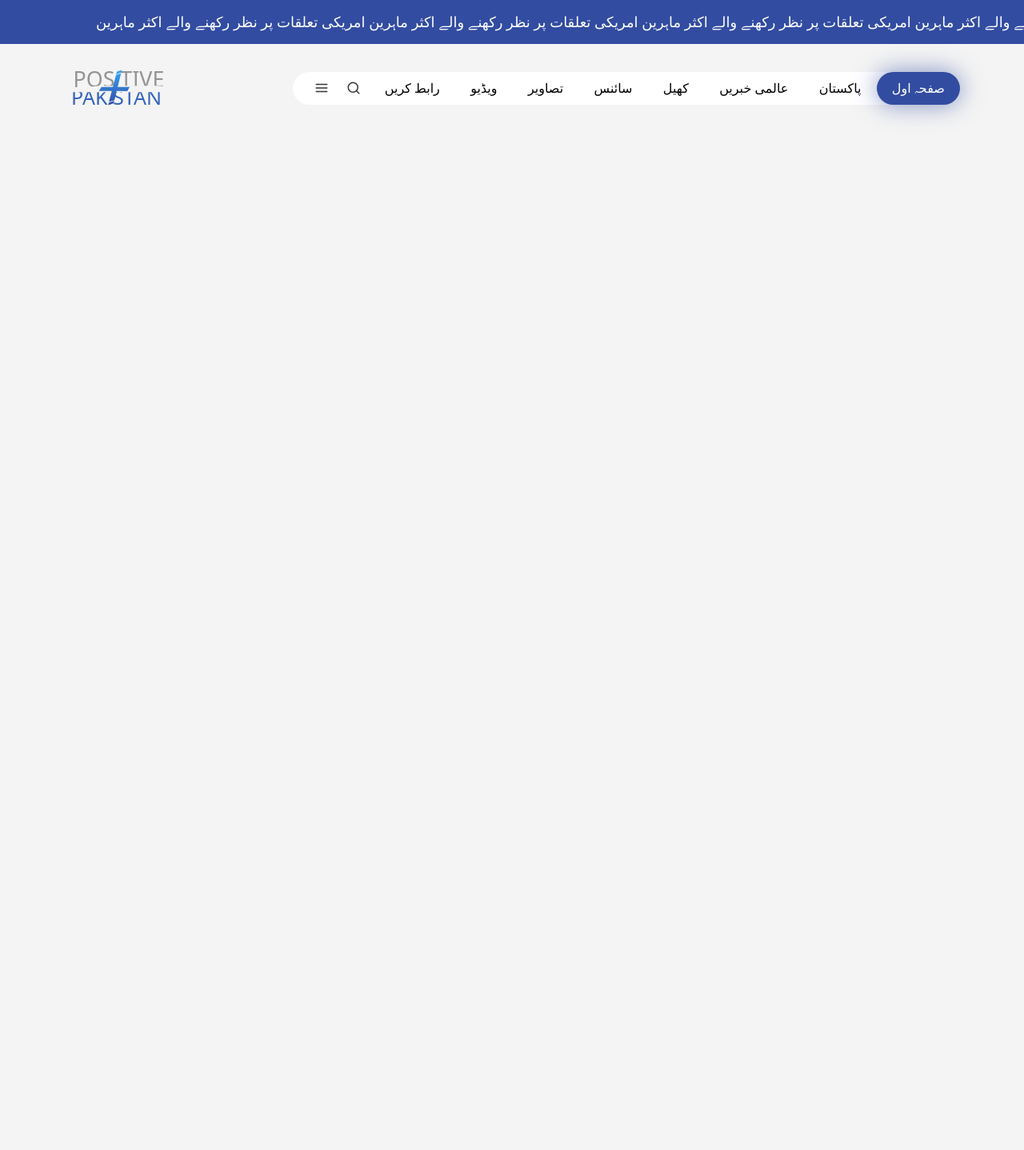
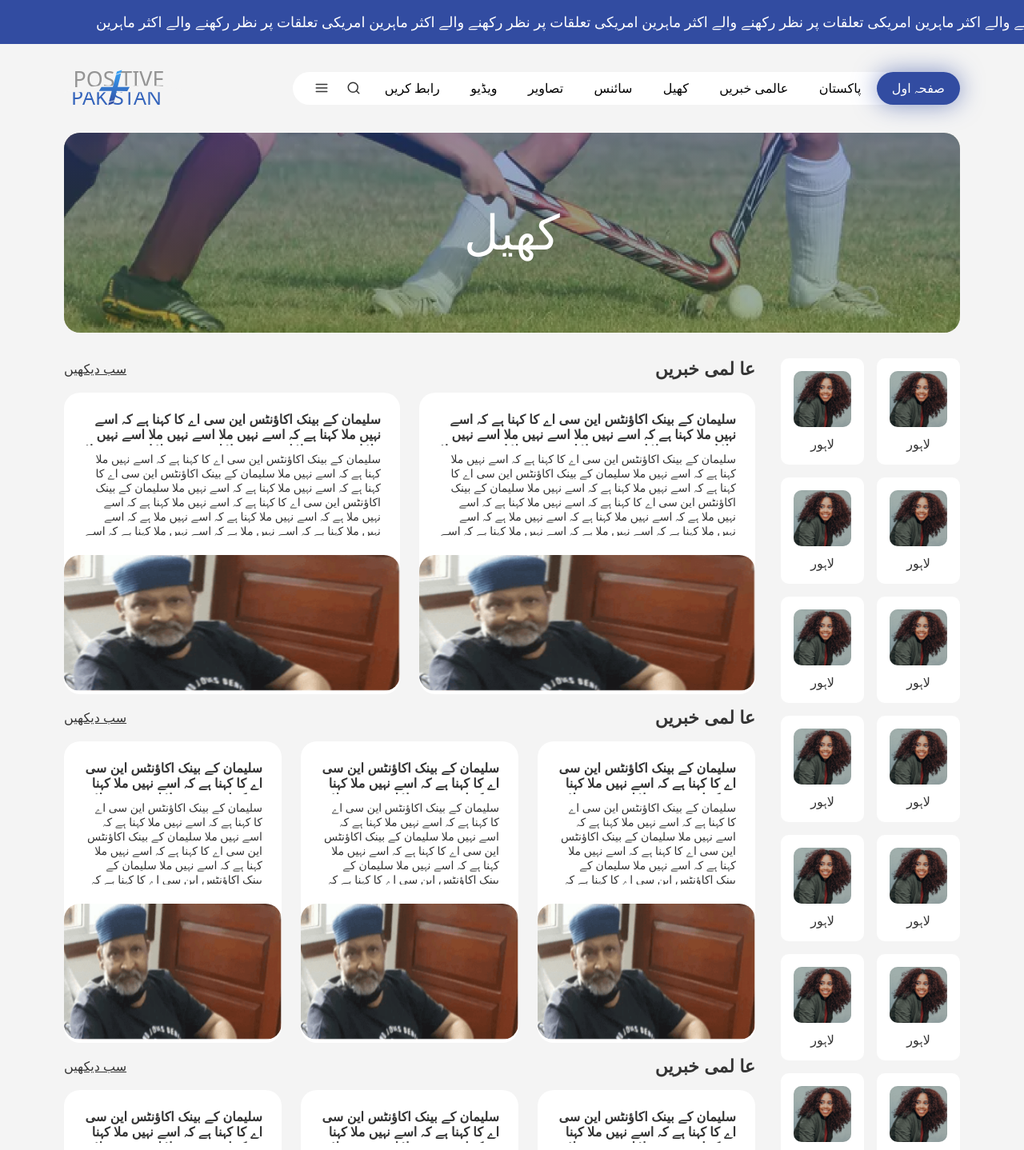
Before and after one commit to mbilalkhalidofficial/positive-pakistan, a React (Create React App) app: page /catagory/global in a window 1280 px wide. Shown: the top 1438 px of the page at 80% size. Before the commit the page ends 800 px from the top, so only its background shows below. Built offline with nearby package versions, Linux system fonts and the light colour scheme.

Commit message:
catagory screen mostly done

```diff
--- a/src/App.js
+++ b/src/App.js
@@ -4,6 +4,7 @@ import { BrowserRouter, Routes, Route } from "react-router-dom";
 import HomeScreen from "./Screens/HomeScreen";
 import Banner from "./Components/Banner";
 import Header from "./Components/Header";
+import NewsCatagoryScreen from "./Screens/NewsCatagoryScreen";
 
 export default function App() {
   return (
@@ -13,6 +14,7 @@ export default function App() {
         <Header />
         <Routes>
           <Route path="/" element={<HomeScreen />} />
+          <Route path="catagory/:id" element={<NewsCatagoryScreen />} />
           <Route path="hello" element={<div>hey</div>} />
         </Routes>
       </div>
--- /dev/null
+++ b/src/Components/CityCard.js
@@ -0,0 +1,16 @@
+import React from "react";
+import { Link } from "react-router-dom";
+import recentNewsPic from "../Assets/recentNewsPic.png";
+
+export default function CityCard() {
+  return (
+    <Link to="/" className="city__card">
+      <img
+        src={recentNewsPic}
+        alt="recentNewsPic"
+        className="city__card__img"
+      />
+      <div className="city__card__heading">لاہور</div>
+    </Link>
+  );
+}
--- a/src/Components/NavLink.js
+++ b/src/Components/NavLink.js
@@ -10,7 +10,7 @@ export default function NavLink({ label, path, defaultChecked }) {
         className="header__container__nav__link__input"
         name="header__container__nav__link__input"
         defaultChecked={defaultChecked}
-        onChange={() => {
+        onClick={() => {
           navigate(path);
         }}
       />
--- /dev/null
+++ b/src/Screens/NewsCatagoryScreen.js
@@ -0,0 +1,86 @@
+import React from "react";
+import NewsCard from "../Components/NewsCard";
+import catagoryBackgroundImg from "../Assets/catagoryBackgroundImg.png";
+import NewsCatagory from "../Components/NewsCatagory";
+import CityCard from "../Components/CityCard";
+
+export default function NewsCatagoryScreen() {
+  return (
+    <div className="container catagory__container">
+      <div className="catagory__container__header">
+        <img
+          src={catagoryBackgroundImg}
+          alt="catagoryBackgroundImg"
+          className="catagory__container__header__img"
+        />
+        <div className="catagory__container__header__content">کھیل</div>
+      </div>
+      <div className="catagory__container__content">
+        <div className="home__container__trending__catagory">
+          <NewsCatagory title="عا لمی خبریں" path="/global-news">
+            <NewsCard />
+            <NewsCard />
+          </NewsCatagory>
+          <NewsCatagory title="عا لمی خبریں" path="/global-news">
+            <NewsCard />
+            <NewsCard />
+            <NewsCard />
+          </NewsCatagory>
+          <NewsCatagory title="عا لمی خبریں" path="/global-news">
+            <NewsCard />
+            <NewsCard />
+            <NewsCard />
+          </NewsCatagory>
+          <NewsCatagory title="عا لمی خبریں" path="/global-news">
+            <NewsCard />
+            <NewsCard />
+            <NewsCard />
+          </NewsCatagory>
+          <NewsCatagory title="عا لمی خبریں" path="/global-news">
+            <NewsCard />
+            <NewsCard />
+            <NewsCard />
+          </NewsCatagory>
+        </div>
+        <div className="catagory__container__content__right">
+          <div className="catagory__container__content__right__row">
+            <CityCard />
+            <CityCard />
+          </div>
+          <div className="catagory__container__content__right__row">
+            <CityCard />
+            <CityCard />
+          </div>
+          <div className="catagory__container__content__right__row">
+            <CityCard />
+            <CityCard />
+          </div>
+          <div className="catagory__container__content__right__row">
+            <CityCard />
+            <CityCard />
+          </div>
+          <div className="catagory__container__content__right__row">
+            <CityCard />
+            <CityCard />
+          </div>
+          <div className="catagory__container__content__right__row">
+            <CityCard />
+            <CityCard />
+          </div>
+          <div className="catagory__container__content__right__row">
+            <CityCard />
+            <CityCard />
+          </div>
+          <div className="catagory__container__content__right__row">
+            <CityCard />
+            <CityCard />
+          </div>
+          <div className="catagory__container__content__right__row">
+            <CityCard />
+            <CityCard />
+          </div>
+        </div>
+      </div>
+    </div>
+  );
+}
--- a/src/Styles/App.scss
+++ b/src/Styles/App.scss
@@ -238,6 +238,7 @@ body {
 .main__news__card__img {
   width: 100%;
   overflow: hidden;
+  min-height: 100%;
 }
 .main__news__card__content {
   position: absolute;
@@ -497,6 +498,84 @@ body {
   align-items: center;
   justify-content: space-between;
 }
+.catagory__container {
+  display: flex;
+  flex-direction: column;
+}
+.catagory__container__header {
+  width: 100%;
+  position: relative;
+  height: 250px;
+  overflow: hidden;
+  border-radius: 20px;
+  margin-bottom: 2em;
+}
+.catagory__container__header__img {
+  max-width: 100%;
+  min-height: 100%;
+}
+.catagory__container__header__content {
+  position: absolute;
+  top: 0px;
+  left: 0px;
+  width: 100%;
+  height: 100%;
+  display: flex;
+  align-items: center;
+  justify-content: center;
+  background: linear-gradient(rgba(50, 76, 161, 0.5), rgba(56, 92, 43, 0.5));
+  color: $white;
+  font-size: 60px;
+}
+.catagory__container__content {
+  display: flex;
+  justify-content: space-between;
+}
+.catagory__container__content__right {
+  margin-left: 2em;
+  min-width: 20%;
+  display: flex;
+  flex-direction: column;
+}
+.catagory__container__content__right__row {
+  display: flex;
+  align-items: center;
+  justify-content: space-between;
+  margin-bottom: 1em;
+}
+.city__card {
+  flex: 1;
+  margin-right: 1em;
+  background-color: $white;
+  padding: 1em;
+  border-radius: 10px;
+}
+.city__card:last-child {
+  margin-right: 0em;
+}
+.city__card__img {
+  width: 100%;
+  height: 70px;
+  border-radius: 10px;
+}
+.city__card__heading {
+  font-size: 16px;
+  margin-top: 0.5em;
+  display: flex;
+  align-items: center;
+  justify-content: center;
+  color: $text-color;
+}
+.city__card:hover {
+  transition: 300ms ease-in-out;
+  box-shadow: 0px 0px 30px rgba(50, 76, 161, 0.5);
+  background-color: $primary;
+  transform: translateY(-10px);
+}
+.city__card:hover .city__card__heading {
+  transition: 300ms ease-in-out;
+  color: $white;
+}
 @media (max-width: 1440px) {
   .header__container__content,
   .container {
```
Also changed, not shown: src/Screens/NewsCatagoryScreen copy.js (added, +83 -0 lines), src/Assets/catagoryBackgroundImg.png (added).
